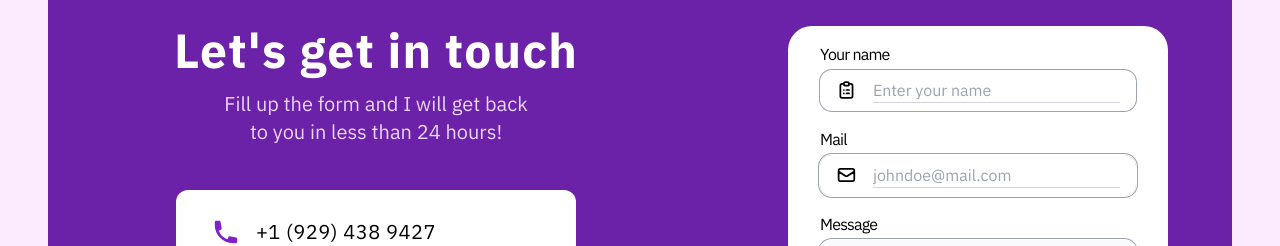
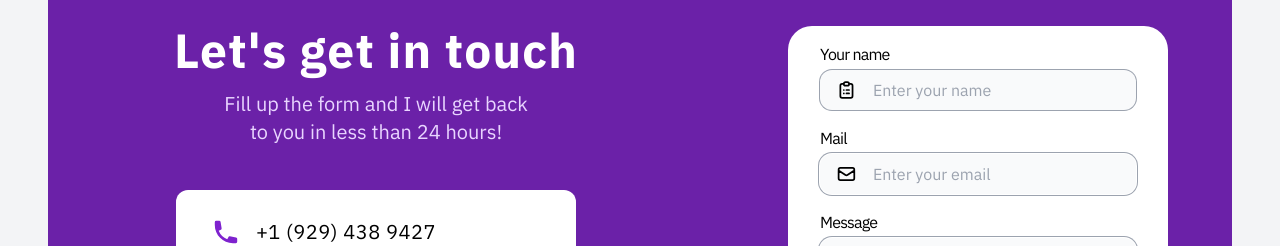
Before and after one commit to azyzz228/portfolio-website, a React (Create React App) app: page / in a window 1280 px wide. Shown: the part 5266-5512 px from the top of the page. Built offline with nearby package versions, Linux system fonts and the light colour scheme.

Commit message:
slight changes to contact form

```diff
--- a/src/components/ContactMe.js
+++ b/src/components/ContactMe.js
@@ -32,7 +32,7 @@ function ContactMe() {
 
     };
     return (
-        <section class="w-full h-full bg-[#fceaff] md:px-12 py-8" id="contact">
+        <section class="w-full h-full bg-gray-100 md:px-12 py-8" id="contact">
 
             <Wrapper>
                 <div className="flex flex-col justify-center items-start md:flex-row md:px-16 py-12   ">
@@ -64,18 +64,18 @@ function ContactMe() {
                         <div className=" bg-white md:rounded-3xl py-4  px-8 w-[380px]">
                             <form ref={form} onSubmit={sendEmail}>
                                 <p className='tracking-tighter mb-1'>Your name</p>
-                                <div className="flex flex-row w-full rounded-xl mb-4 px-4
+                                <div className="flex flex-row w-full bg-gray-50 rounded-xl mb-4 px-4
                              py-2 items-center space-x-4  ring-1 ring-offset-0 ring-gray-400 focus-within:ring-blue-on-purple focus-within:text-blue-on-purple ">
                                     <ClipboardListIcon className=' w-6 h-6   ' />
-                                    <input type="text" name="name" id="" className='outline-none border-b border-gray-300 w-full bg-transparent text-gray-900' placeholder='Enter your name' required />
+                                    <input type="text" name="name" id="" className='outline-none w-full bg-transparent text-gray-900' placeholder='Enter your name' required />
                                 </div>
 
 
                                 <p className='tracking-tighter mb-1'>Mail</p>
-                                <div className="flex flex-row w-full rounded-xl mb-4 px-4
+                                <div className="flex flex-row w-full bg-gray-50 rounded-xl mb-4 px-4
                              py-2 items-center space-x-4  ring-1 ring-offset-1 ring-gray-400 focus-within:ring-blue-on-purple focus-within:text-blue-on-purple">
                                     <MailIcon className=' w-6 h-6   ' />
-                                    <input type="email" name="email" id="" className='outline-none border-b border-gray-300 w-full bg-transparent text-black' placeholder='johndoe@mail.com' required />
+                                    <input type="email" name="email" id="" className='outline-none w-full bg-transparent text-black' placeholder='Enter your email' required />
                                 </div>
 
                                 <p className='tracking-tighter mb-1'>Message</p>
```
